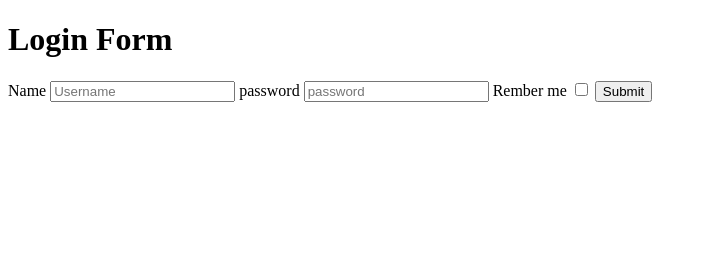
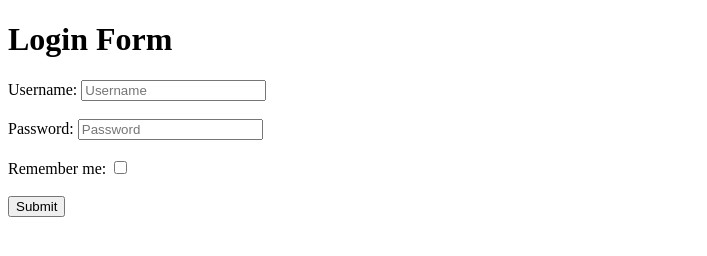
Before and after one commit to acciojob/remember-me-login-form-Tejashritagad-45, a website: page main.html in a window 1280 px wide. Shown: the whole page, without its empty margins (0-707 px from the left). Drawn offline with Linux system fonts and the light colour scheme.

Commit message:
created a submission

```diff
--- a/main.html
+++ b/main.html
@@ -7,19 +7,33 @@
 </head>
 
 <body>
-	<form class="form">
-		<h1>Login Form</h1>
-		Name
-		<input type="text" placeholder="Username" id="username">
+	<h1>Login Form</h1>
 
-		password
-		<input type="password" placeholder="password" id="password">
-		Rember me
-		<input  type="checkbox" id="checkbox" />
-		<button class="btn">Submit</button>
+<form class="form">
 
-		<button  id="existing" style="display:none">login as extising user</button>
-	</form>
+<label for="username">Username:</label>
+<input type="text" id="username" placeholder="Username">
+
+<br><br>
+
+<label for="password">Password:</label>
+<input type="password" id="password" placeholder="Password">
+
+<br><br>
+
+<label for="checkbox">Remember me:</label>
+<input type="checkbox" id="checkbox">
+
+<br><br>
+
+<input type="submit" id="submit" value="Submit">
+
+</form>
+
+<br>
+
+<button id="existing" style="display:none">Login as existing user</button>
+
 		<!-- the entire body must be written by student -->
     <script type="text/javascript" src="./script.js">
 </script>
```
